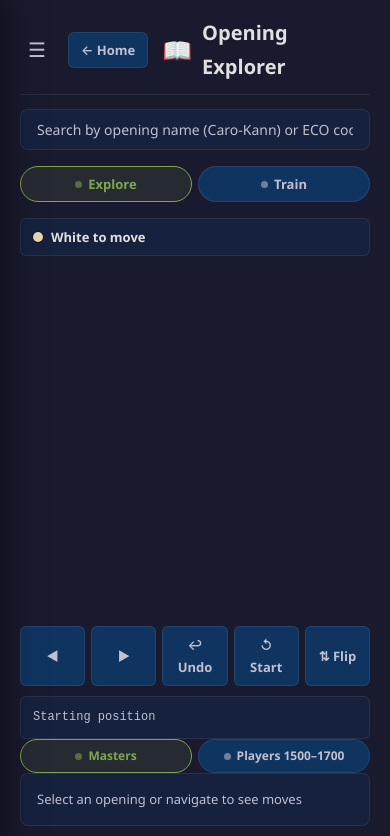
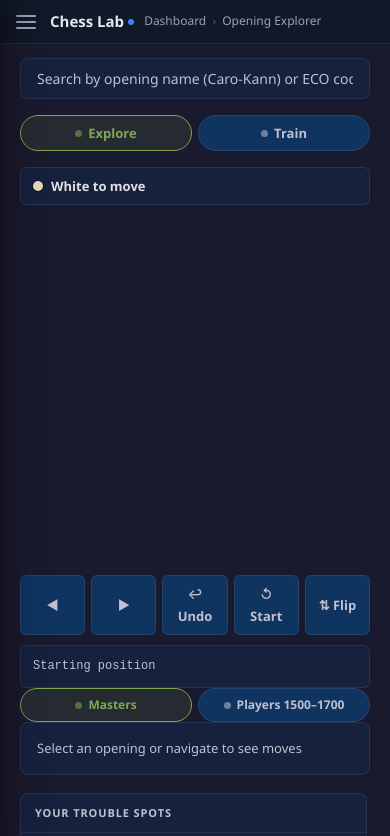
Before and after one commit to rubeard3-bot/chess-lab, a plain HTML site: page openings.html in a window 390 px wide. Shown: the top 836 px of the page. Drawn offline with nearby package versions, Linux system fonts and the light colour scheme.

Commit message:
Nav migration part 2 - openings to hamburger drawer

```diff
--- a/js/nav.js
+++ b/js/nav.js
@@ -10,7 +10,8 @@
     archive:         'archive.html',
     practice:        'practice.html',
     import:          'import.html',
-    recommendations: 'recommendations.html'
+    recommendations: 'recommendations.html',
+    openings:        'openings.html'
   };
 
   let _toastTimer;
--- a/openings.html
+++ b/openings.html
@@ -16,46 +16,14 @@
     .open-container {
       max-width: 1260px;
       margin: 0 auto;
-      padding: 0 20px 48px;
+      padding: 14px 20px 48px;
       display: flex;
       flex-direction: column;
       gap: 14px;
     }
 
-    /* ── Header ──────────────────────────────────────────────────────── */
-    .open-header {
-      display: flex;
-      align-items: center;
-      gap: 14px;
-      padding: 16px 0 10px;
-      border-bottom: 1px solid var(--border);
-    }
-    .open-back-btn {
-      display: flex;
-      align-items: center;
-      gap: 5px;
-      padding: 6px 12px;
-      border-radius: 6px;
-      border: 1px solid var(--border);
-      background: var(--card);
-      color: var(--text2);
-      font-size: 13px;
-      font-weight: 600;
-      text-decoration: none;
-      transition: border-color 0.15s, color 0.15s;
-      white-space: nowrap;
-    }
-    .open-back-btn:hover { border-color: rgba(255,255,255,0.2); color: var(--text); text-decoration: none; }
-    .open-title-group {
-      flex: 1;
-      display: flex;
-      align-items: center;
-      justify-content: center;
-      gap: 10px;
-    }
-    .open-icon { font-size: 24px; line-height: 1; }
-    .open-title { font-size: 20px; font-weight: 800; color: var(--text); }
-    .open-header-spacer { min-width: 80px; }
+    /* ── Topbar (shared az-topbar; sticky so it stays pinned while the page scrolls) ── */
+    #az-topbar { position: sticky; top: 0; z-index: 100; }
 
     /* ── Search ──────────────────────────────────────────────────────── */
     #search-wrap {
@@ -601,18 +569,19 @@
 <div id="az-toast" class="az-toast"></div>
 <div id="practice-toast" class="ob-toast" role="status" aria-live="polite"></div>
 
+<!-- Topbar (analyzer pattern) -->
+<header id="az-topbar" class="az-topbar">
+  <div class="az-topbar-left">
+    <button id="hamburger-btn" class="az-hamburger" aria-label="Open menu">
+      <span></span><span></span><span></span>
+    </button>
+    <div class="az-logo">Chess Lab<span class="az-logo-dot"></span></div>
+    <div class="az-breadcrumb">Dashboard <span class="az-breadcrumb-sep">›</span> Opening Explorer</div>
+  </div>
+  <div class="az-topbar-right"></div>
+</header>
+
 <div class="open-container">
-
-  <!-- Header -->
-  <div class="open-header">
-    <button id="hamburger-btn" class="hamburger-btn" aria-label="Open menu">☰</button>
-    <a href="index.html" class="open-back-btn">← Home</a>
-    <div class="open-title-group">
-      <span class="open-icon">📖</span>
-      <span class="open-title">Opening Explorer</span>
-    </div>
-    <div class="open-header-spacer"></div>
-  </div>
 
   <!-- Search -->
   <div id="search-wrap">
```
Also changed, not shown: HANDOFF.md (+7 -0 lines).
